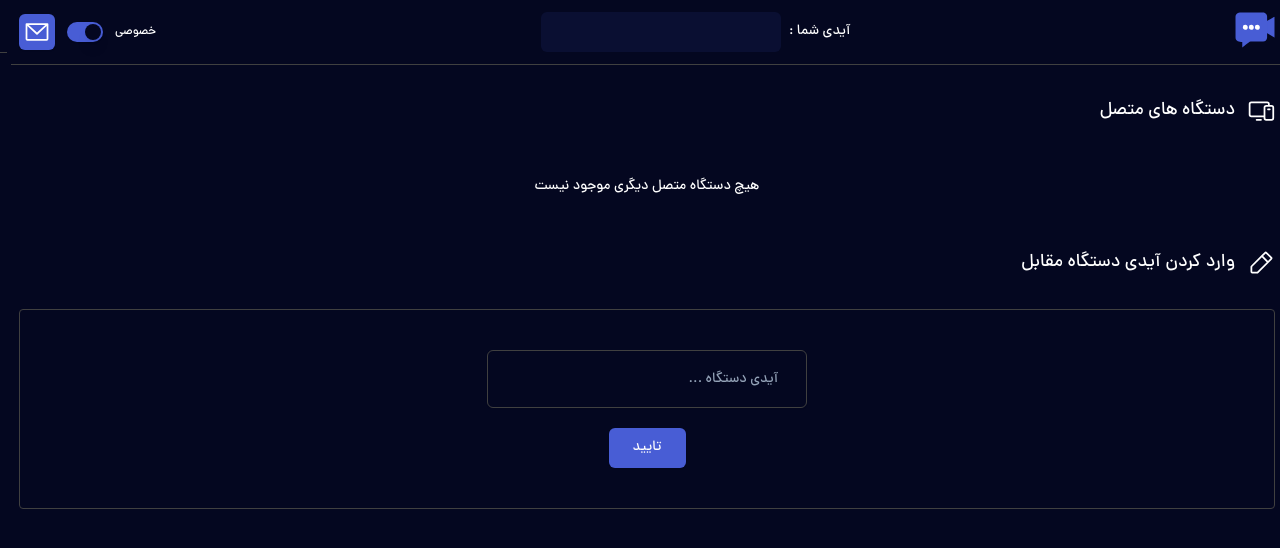
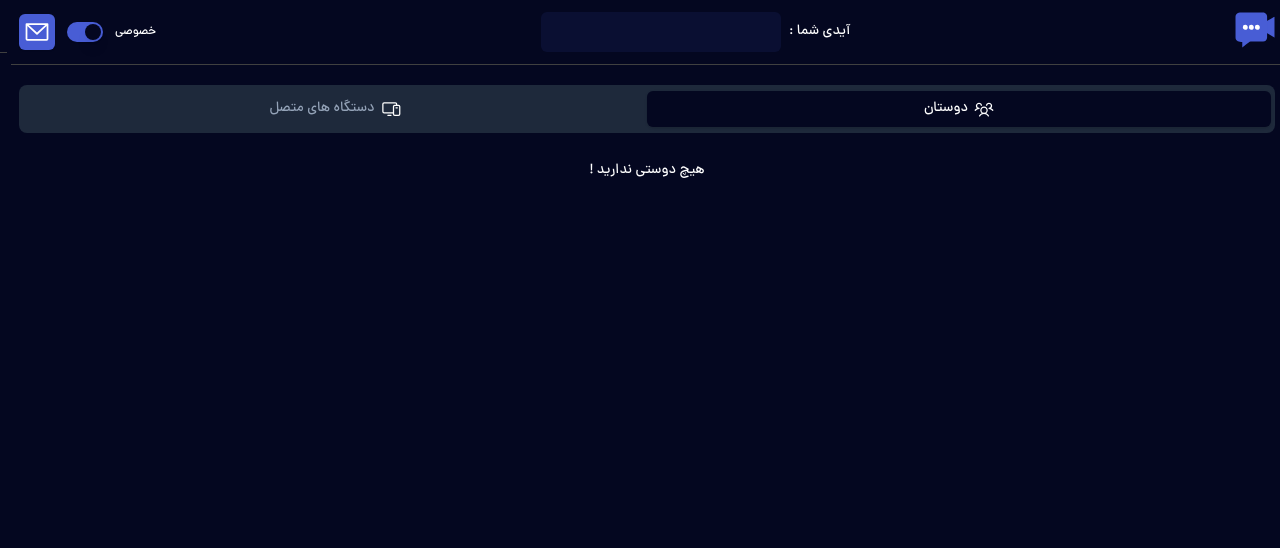
Before and after one commit to mohammad-reza-tajik/net-call-frontend, a Next.js app: page / in a window 1280 px wide. Shown: the top 548 px of the page. Built offline with nearby package versions, Linux system fonts and the light colour scheme.

Commit message:
feat: put FriendList and PeerList on the StartScreen

```diff
--- a/components/screens/StartScreen.tsx
+++ b/components/screens/StartScreen.tsx
@@ -1,24 +1,36 @@
-import {Pencil, Devices} from "@/components/shared/Icons";
 import PeerList from "@/components/homePage/PeerList";
-import PeerForm from "@/components/homePage/PeerForm";
 import {Suspense} from "react";
+import FriendList from "@/components/homePage/FriendList";
+import {Tabs, TabsContent, TabsList, TabsTrigger} from "@/components/ui/tabs";
+import { Devices, UsersThree } from "../shared/Icons";
+
 
 function StartScreen() {
 
     return (
         <section className={"flex flex-col gap-5 flex-1 px-2"}>
-            <h2 className={"flex items-center gap-3 py-1 md:py-3 text-sm md:text-lg"}>
-                <Devices className={"size-5 md:size-7"}/>
-                دستگاه های متصل
-            </h2>
-            <Suspense>
-                <PeerList/>
-            </Suspense>
-            <h2 className={"flex items-center gap-3 py-1 md:py-3 text-sm md:text-lg"}>
-                <Pencil className={"size-5 md:size-7"}/>
-                وارد کردن آیدی دستگاه مقابل
-            </h2>
-            <PeerForm/>
+            <Tabs defaultValue={"friends"} className={"w-full [direction:rtl]"}>
+                <TabsList className={"w-full"}>
+                    <TabsTrigger value={"friends"}>
+                        <UsersThree className={"size-5"} />
+                        دوستان
+                        </TabsTrigger>
+                    <TabsTrigger value={"others"}>
+                        <Devices className={"size-5"} />
+                        دستگاه های متصل
+                        </TabsTrigger>
+                </TabsList>
+                <TabsContent value={"friends"}>
+                    <Suspense>
+                        <FriendList/>
+                    </Suspense>
+                </TabsContent>
+                <TabsContent value={"others"}>
+                    <Suspense>
+                        <PeerList/>
+                    </Suspense>
+                </TabsContent>
+            </Tabs>
         </section>
     );
 }
```
